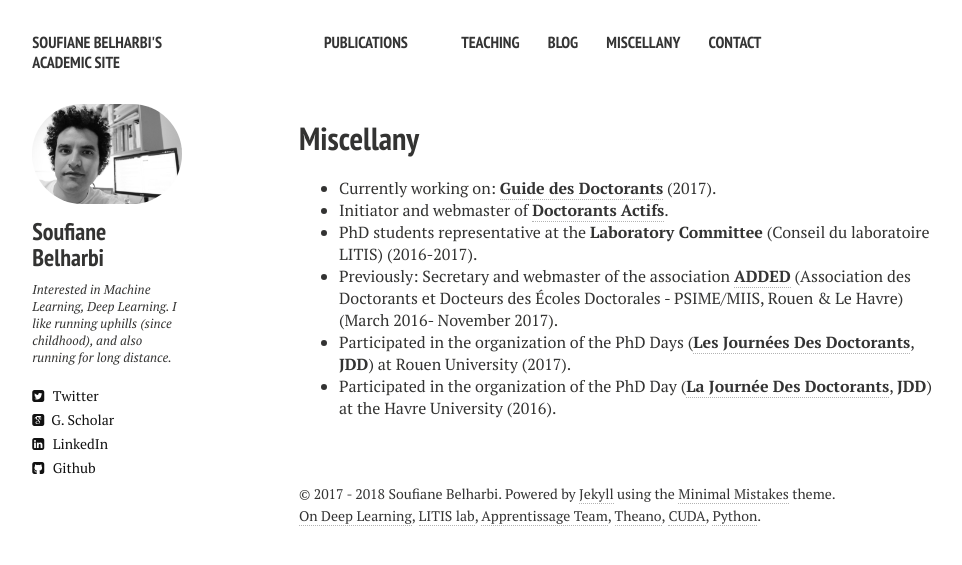
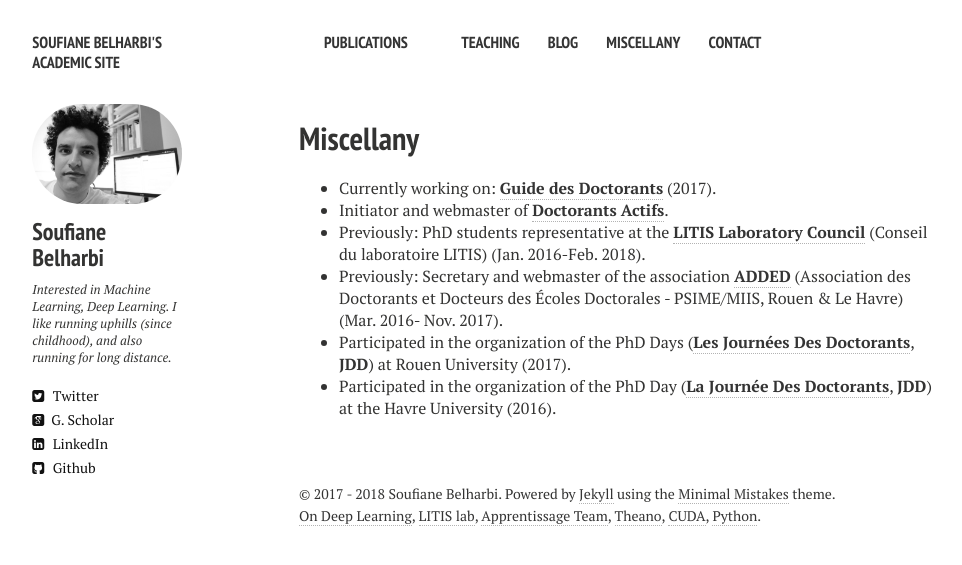
Before and after one commit to sbelharbi/sbelharbi.github.io, a Jekyll site: the page built from miscellany.md, in a window 1280 px wide. Shown: the top 565 px of the page, without its empty margins (21-983 px from the left). Built offline with Jekyll 4.4.1, drawn with Linux system fonts in a browser that asks for light colours; nearby versions of some CDN libraries.

Commit message:
Update status at LITIS Council.

```diff
--- a/miscellany.md
+++ b/miscellany.md
@@ -8,10 +8,10 @@ comments: false
 * Currently working on:
   [**Guide des Doctorants**](https://wiki.litislab.fr/doku.php?id=doctorants:doctorants) (2017).
 * Initiator and webmaster of [**Doctorants Actifs**](http://doctorants-actifs.fr/index-en/).
-* PhD students representative at the **Laboratory Committee** (Conseil du
-  laboratoire LITIS) (2016-2017).
+* Previously: PhD students representative at the [**LITIS Laboratory Council**](http://www.litislab.eu/) (Conseil du
+  laboratoire LITIS) (Jan. 2016-Feb. 2018).
 * Previously: Secretary and webmaster of the association [**ADDED**](http://association-added.fr/index-en/) (Association des Doctorants et Docteurs des
-  Écoles Doctorales - PSIME/MIIS, Rouen & Le Havre) (March 2016- November 2017).
+  Écoles Doctorales - PSIME/MIIS, Rouen & Le Havre) (Mar. 2016- Nov. 2017).
 * Participated in the organization of the PhD Days ([**Les Journées Des Doctorants**](http://association-added.fr/jdd2017-en/),
   **JDD**) at Rouen University (2017).
 * Participated in the organization of the PhD Day ([**La Journée Des Doctorants**](https://sites.google.com/site/jddspmii2016/),
```
Also changed, not shown: index.md (+1 -0 lines).
